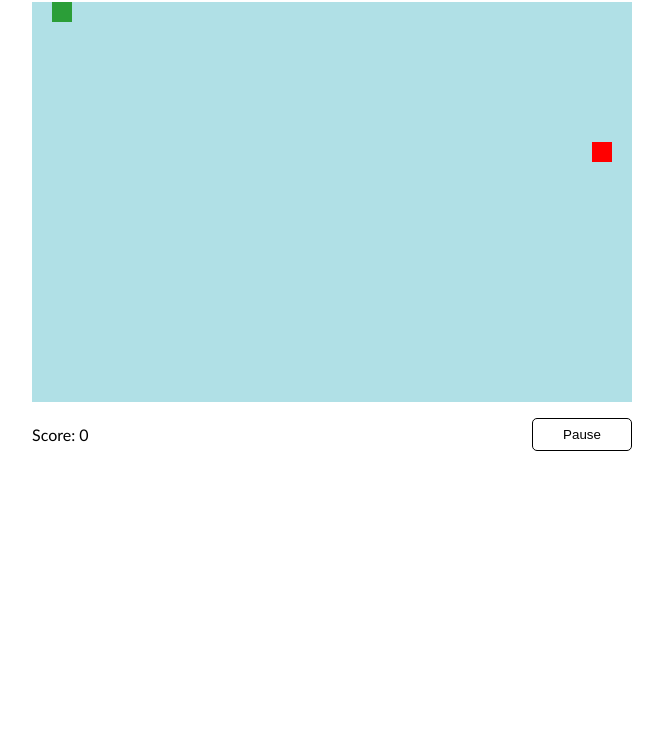
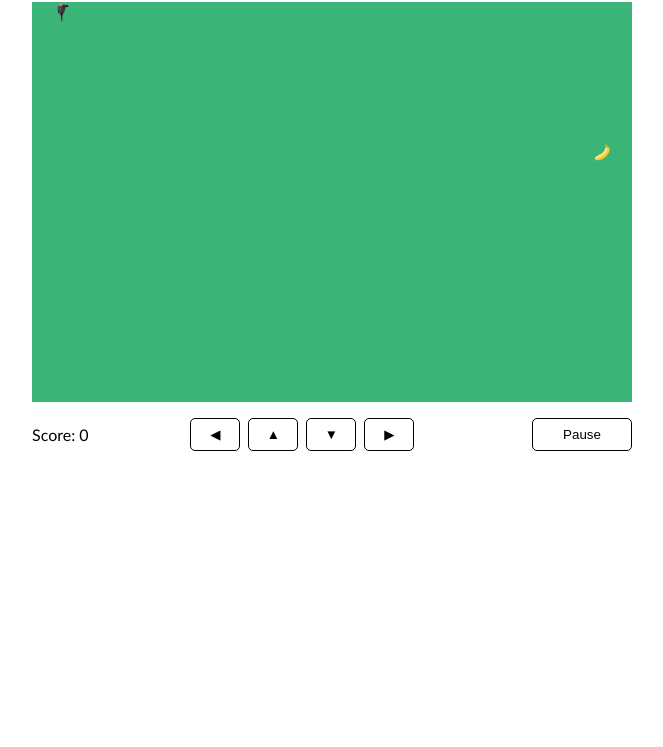
Before and after one commit to RMiguelRivero/fp-snake, a plain HTML site: page index.html in a window 1280 px wide. Shown: the part 53-800 px from the top of the page, without its empty margins (308-971 px from the left). Drawn offline with Linux system fonts and the light colour scheme.

Commit message:
added despicable me style

```diff
--- a/index.html
+++ b/index.html
@@ -17,8 +17,14 @@
         <div class="footer">
             <div>Score: <span class="score">0</span></div>
             <div class="controls">
-                <button class="button play">Play</button>
-                <button class="button pause">Pause</button>
+                <button class="button" data-action="left">◀︎</button>
+                <button class="button" data-action="up">▲</button>
+                <button class="button" data-action="down">▼</button>
+                <button class="button" data-action="right">▶︎</button>
+            </div>
+            <div class="resume">
+                <button class="button play" data-action="play">Play</button>
+                <button class="button pause" data-action="pause">Pause</button>
             </div>
         </div>
     </div>
--- /dev/null
+++ b/js/images.js
@@ -0,0 +1,19 @@
+function createImage(file) {
+    const img = new Image(20, 20);
+    img.src = file;
+    return img;
+}
+
+export const Gru = createImage('./assets/images/gru.png');
+export const Banana = createImage('./assets/images/banana.png');
+export const M1 = createImage('./assets/images/minion-1.png');
+export const M2 = createImage('./assets/images/minion-2.png');
+export const M3 = createImage('./assets/images/minion-3.png');
+export const M4 = createImage('./assets/images/minion-4.png');
+export const M5 = createImage('./assets/images/minion-5.png');
+
+const MINIONS = [M1, M2, M3, M4, M5];
+
+export function getRandomMinion() {
+    return MINIONS[Math.floor(Math.random() * MINIONS.length)];
+}
--- a/js/index.js
+++ b/js/index.js
@@ -1,14 +1,15 @@
-import { compose, tap, prop, last, toArray, dropLast, id, branch } from './utils.js';
+import { compose, tap, prop, first, last, toArray, dropLast, id, branch, log } from './utils.js';
 import { initialState, next, BOARD_DIMENSIONS, changeMove, MOVES, isGameOver } from './snake.js';
 import { startTouchEvents, SWIPE, SWIPE_UP, SWIPE_DOWN, SWIPE_RIGHT, SWIPE_LEFT } from './swipe.js';
+import { Gru, Banana, getRandomMinion } from './images.js';
 
 const FRAME_TIME = 150;
 const SLOT = [20, 20];
 const CANVAS_SIZE = [BOARD_DIMENSIONS[0] * SLOT[0], BOARD_DIMENSIONS[1] * SLOT[1]];
 
-const canvas = document.getElementById('canvas');
-const ctx = canvas.getContext('2d');
-[ canvas.width, canvas.height ] = CANVAS_SIZE;
+const $canvas = document.getElementById('canvas');
+const ctx = $canvas.getContext('2d');
+[ $canvas.width, $canvas.height ] = CANVAS_SIZE;
 
 const headColor = '#2B9E38';
 const bodyColor = '#45B528';
@@ -17,8 +18,8 @@ const appleColor = 'red';
 const $body = document.querySelector('body');
 const $footer = document.querySelector('.footer');
 $footer.style.width = CANVAS_SIZE[0] + 'px';
-const $controls = document.querySelector('.controls');
-const $buttons = document.querySelectorAll('.controls .button');
+const $resume = document.querySelector('.resume');
+const $buttons = document.querySelectorAll('.button');
 const $score = document.querySelector('.score');
 
 
@@ -31,10 +32,38 @@ function draw(color) {
     }
 }
 
+function playSound(snd) {
+    return function() {
+        snd.play();
+    }
+}
+
+function drawCharacter(character){
+    return function drawImage(p) {
+        ctx.drawImage(character, p[0]*SLOT[0], p[1]*SLOT[1], SLOT[0], SLOT[1]);
+    }
+}
+
+// function drawMinion()
+function enclosedMinions() {
+    const minionsQueue = [];
+    return function minions(positions) {
+        while (positions.length != minionsQueue.length) {
+            minionsQueue.unshift(getRandomMinion());
+        }
+        for (let i = 0; i < positions.length; i++) {
+            drawCharacter(minionsQueue[i])(positions[i]);
+        }
+    }
+}
+const drawMinions = enclosedMinions();
+const drawGru = drawCharacter(Gru);
+const drawBanana = drawCharacter(Banana);
+
 function drawCrash() {
     clearCanvas();
     ctx.fillStyle = 'black';
-    ctx.fillRect(0,0, canvas.width, canvas.width);
+    ctx.fillRect(0,0, $canvas.width, $canvas.width);
 
     ctx.fillStyle = 'white';
     ctx.font = '48px serif';
@@ -44,7 +73,7 @@ function drawCrash() {
 }
 
 function clearCanvas() {
-    ctx.clearRect(0,0, canvas.width, canvas.width);
+    ctx.clearRect(0,0, $canvas.width, $canvas.width);
 }
 
 const drawFrame = branch(
@@ -52,17 +81,20 @@ const drawFrame = branch(
     drawCrash,
     compose(
         tap(compose(
-            draw(appleColor),
+            // draw(appleColor),
+            drawBanana,
+            first,
             prop('apples')
         )),
         tap(compose(
-            draw(headColor),
-            toArray,
+            // draw(headColor),
+            // toArray,
+            drawGru,
             last,
             prop('snake')
         )),
         tap(compose(
-            draw(bodyColor),
+            drawMinions,
             dropLast,
             prop('snake')
         )),
@@ -107,7 +139,6 @@ const frame = (t1) => (t2) => {
 }
 
 function playPause(wrapper) {
-    return function playPauseHandler() {
     paused = !paused;
     if (paused) {
         wrapper.classList.add('paused');
@@ -115,36 +146,43 @@ function playPause(wrapper) {
         wrapper.classList.remove('paused');
     }
 }
-}
 
 function eventListener(event) {
-    if (paused && !['KeyP', 'Space'].includes(event.code)) return;
-
-    let fn;
-    const key = event.type === 'swipe'
+    const { type } = event
+    const key = type === 'click'
+        ? event.target.attributes['data-action'].value
+        : type === 'swipe'
             ? event.detail
             : event.code;
+    if (paused && !['KeyP', 'Space', 'play'].includes(key)) return;
+    let fn;
     switch (key) {
         case 'ArrowUp':
+        case 'up':
         case SWIPE_UP:
             fn = changeMove(MOVES.UP);
             break;
         case 'ArrowDown':
+        case 'down':
         case SWIPE_DOWN:
             fn = changeMove(MOVES.DOWN);
             break;
         case 'ArrowRight':
+        case 'right':
         case SWIPE_RIGHT:
             fn = changeMove(MOVES.RIGHT);
             break;
         case 'ArrowLeft':
+        case 'left':
         case SWIPE_LEFT:
             fn = changeMove(MOVES.LEFT);
             break;
         case 'KeyP':
         case 'Space':
+        case 'play':
+        case 'pause':
             fn = id;
-            playPause($controls)();
+            playPause($resume);
             break;
         default:
             fn = id;
@@ -153,10 +191,9 @@ function eventListener(event) {
     game.state = fn(game.state)
 }
 
+
 window.addEventListener('keydown', eventListener);
-
 startTouchEvents($body);
-$body.addEventListener(SWIPE, eventListener);
-
+$canvas.addEventListener(SWIPE, eventListener);
+$buttons.forEach((button) => button.addEventListener('click', eventListener));
 window.requestAnimationFrame(frame(0));
-$buttons.forEach(button => button.addEventListener('click', playPause($controls)));
--- a/js/snake.js
+++ b/js/snake.js
@@ -18,7 +18,23 @@ import {
     dropLast,
     not,
     diffPoints,
+    tap,
 } from './utils.js';
+import { eat } from './sounds.js';
+
+
+const eatEvent = new CustomEvent('eat');
+const crashEvent = new CustomEvent('crash');
+let $zone;
+
+export function listeners(zone) {
+    $zone = zone
+}
+
+const emit = (event) => branch(
+    () => !!($zone),
+    tap(() => $zone.emit(event))
+);
 
 const randomInBoard = () => [
     randomInt(0, BOARD_DIMENSIONS[0] - 1),
@@ -115,7 +131,13 @@ const nextApple = branch(
 );
 
 const nextScore = branch(
-    willEat,
+    compose(
+        branch(
+            id,
+            emit(eat),
+        ),
+        willEat,
+    ),
     compose(
         increment,
         score,
--- /dev/null
+++ b/js/sounds.js
@@ -0,0 +1,7 @@
+function createSound(file) {
+    const snd = new Audio(file);
+    snd.src = file;
+    return snd;
+}
+
+export const eat = createSound('./assets/audio/eat.mp3');
--- a/styles/style.css
+++ b/styles/style.css
@@ -10,7 +10,8 @@ h1 {
     padding: 0.5rem;
 }
 #canvas {
-    background-color: powderblue;
+    /* background-color: powderblue; */
+    background-color: #3ab577;
 }
 .content {
     display: flex;
@@ -24,16 +25,25 @@ h1 {
     align-items: center;
     padding: 1rem 0;
 }
-.controls {
+.controls, .resume {
     display: flex;
     flex-direction: row;
 }
-.controls .button {
-    min-width: 100px;
+.button {
     background: transparent;
     border: black solid 1px;
     border-radius: 5px;
     padding: 0.5rem;
+}
+.controls .button {
+    min-width: 50px;
+}
+.controls .button:not(:nth-last-child(1)) {
+    margin-right: 0.5rem;
+}
+.play, .pause {
+    min-width: 100px;
+    margin-left: 1rem;
 }
 .play {
     display: none;
```
Also changed, not shown: assets/images/banana.png (added), assets/images/gru.png (added), assets/images/minion-1.png (added), assets/images/minion-2.png (added), assets/images/minion-3.png (added), assets/images/minion-4.png (added), assets/images/minion-5.png (added), 1 other file. Lines whose indentation alone changed are shown as unchanged.
